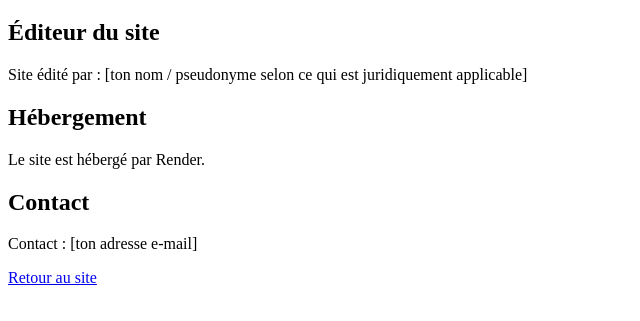
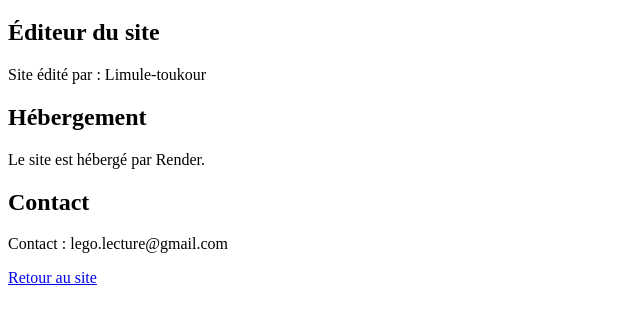
Before and after one commit to limule-fr/bot-feur, a website: page mentions-legales.html in a window 1280 px wide. Shown: the part 61-382 px from the top of the page, without its empty margins (0-640 px from the left). Drawn offline with Linux system fonts and the light colour scheme.

Commit message:
[06/10/2026 22:28]

```diff
--- a/mentions-legales.html
+++ b/mentions-legales.html
@@ -11,7 +11,7 @@
 
     <h2>Éditeur du site</h2>
     <p>
-        Site édité par : [ton nom / pseudonyme selon ce qui est juridiquement applicable]
+        Site édité par : Limule-toukour
     </p>
 
     <h2>Hébergement</h2>
@@ -21,7 +21,7 @@
 
     <h2>Contact</h2>
     <p>
-        Contact : [ton adresse e-mail]
+        Contact : lego.lecture@gmail.com
     </p>
 
     <a href="/">Retour au site</a>
```
